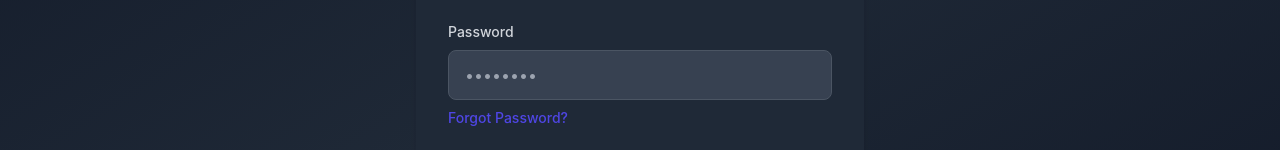
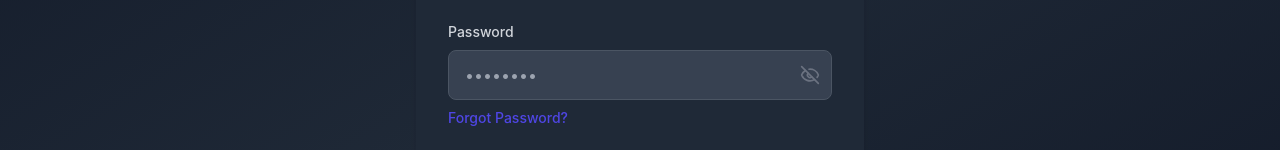
Before and after one commit to JestaCodeLab/church_app, a React (Create React App) app: page /login in a window 1280 px wide. Shown: the part 380-530 px from the top of the page. Built offline with nearby package versions, Linux system fonts and the light colour scheme; no server answers; a web font is replaced by a local one.

Commit message:
feat: add password visibility toggle to Login component

```diff
--- a/src/components/onboarding/OnboardingSuccess.tsx
+++ b/src/components/onboarding/OnboardingSuccess.tsx
@@ -193,11 +193,11 @@ const OnboardingSuccess: React.FC = () => {
             <div className="mt-12 text-center">
             <p className="text-sm text-gray-500 dark:text-gray-500">
                 By completing registration, you agree to our{' '}
-                <a href="#" className="text-primary-600 dark:text-primary-400 hover:underline">
+                <a href="/" className="text-primary-600 dark:text-primary-400 hover:underline">
                 Terms of Service
                 </a>{' '}
                 and{' '}
-                <a href="#" className="text-primary-600 dark:text-primary-400 hover:underline">
+                <a href="/" className="text-primary-600 dark:text-primary-400 hover:underline">
                 Privacy Policy
                 </a>
             </p>
--- a/src/components/onboarding/PlanStep.tsx
+++ b/src/components/onboarding/PlanStep.tsx
@@ -205,13 +205,6 @@ const PlanStep: React.FC<PlanStepProps> = ({
         </button>
 
         <div className="flex items-center space-x-3">
-          {/* <button
-            onClick={onSkip}
-            disabled={loading || paymentLoading}
-            className="px-4 py-3 text-gray-600 dark:text-gray-400 hover:text-gray-900 dark:hover:text-gray-100 transition-colors disabled:opacity-50 disabled:cursor-not-allowed"
-          >
-            Skip for now
-          </button> */}
           <button
             onClick={handleFinishSetup}
             disabled={loading || paymentLoading }
@@ -224,9 +217,14 @@ const PlanStep: React.FC<PlanStepProps> = ({
               </>
             ) : loading ? (
               'Finishing Setup...'
+            ) : selectedPlanDetails?.price.amount === 0 ? (
+              <>
+                Finish Setup
+                <ArrowRight className="ml-2 w-5 h-5" />
+              </>
             ) : (
               <>
-                Finish Setup
+                Proceed to Pay
                 <ArrowRight className="ml-2 w-5 h-5" />
               </>
             )}
--- a/src/pages/auth/Login.tsx
+++ b/src/pages/auth/Login.tsx
@@ -1,5 +1,6 @@
 import React, { useState, ChangeEvent } from 'react';
 import { Link, useNavigate } from 'react-router-dom';
+import { Eye, EyeOff } from 'lucide-react';
 import { useAuth } from '../../context/AuthContext';
 import { showToast } from '../../utils/toasts';
 import AuthLayout from '../../components/auth/AuthLayout';
@@ -12,6 +13,7 @@ const Login = () => {
   const navigate = useNavigate();
   const { login } = useAuth();
   const [error, setError] = useState('');
+  const [showPassword, setShowPassword] = useState(false);
   const { isMainDomain } = useMerchant();
 
   // SEO Configuration for Login Page
@@ -165,16 +167,30 @@ const handleSubmit = async (e: React.FormEvent) => {
             <label htmlFor="password" className="block text-sm font-medium text-gray-700 dark:text-gray-300 mb-2">
                 Password
             </label>
+            <div className="relative">
               <input
                   id="password"
                   name="password"
-                type="password"
+                  type={showPassword ? 'text' : 'password'}
                   required
                   value={formData.password}
                   onChange={handleChange}
-                className="w-full px-4 py-3 border border-gray-300 dark:border-gray-600 rounded-lg focus:ring-1 focus:ring-primary-500 focus:border-transparent bg-white dark:bg-gray-700 text-gray-900 dark:text-gray-100 transition-colors"
+                  className="w-full px-4 py-3 border border-gray-300 dark:border-gray-600 rounded-lg focus:ring-1 focus:ring-primary-500 focus:border-transparent bg-white dark:bg-gray-700 text-gray-900 dark:text-gray-100 transition-colors pr-10"
                   placeholder="••••••••"
               />
+              <button
+                type="button"
+                onClick={() => setShowPassword(!showPassword)}
+                className="absolute right-3 top-1/2 transform -translate-y-1/2 text-gray-500 hover:text-gray-700 dark:hover:text-gray-300 transition-colors"
+                aria-label={showPassword ? 'Hide password' : 'Show password'}
+              >
+                {showPassword ? (
+                  <Eye className="w-5 h-5" />
+                ) : (
+                  <EyeOff className="w-5 h-5" />
+                )}
+              </button>
+            </div>
             <Link
               to="/forgot-password"
               className="text-sm text-primary-600 dark:text-primary-400 hover:text-primary-700 dark:hover:text-primary-300 font-medium mt-2 inline-block"
```
Lines whose indentation alone changed are shown as unchanged.
